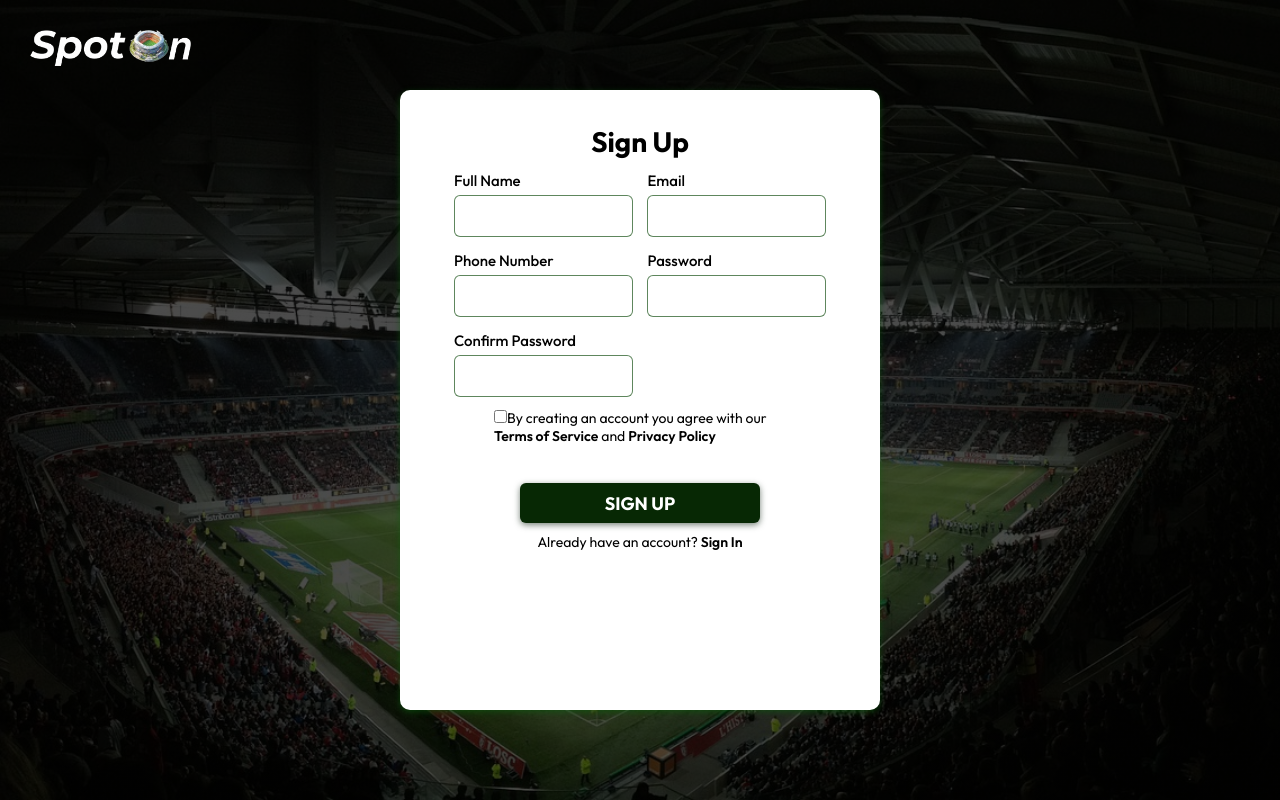
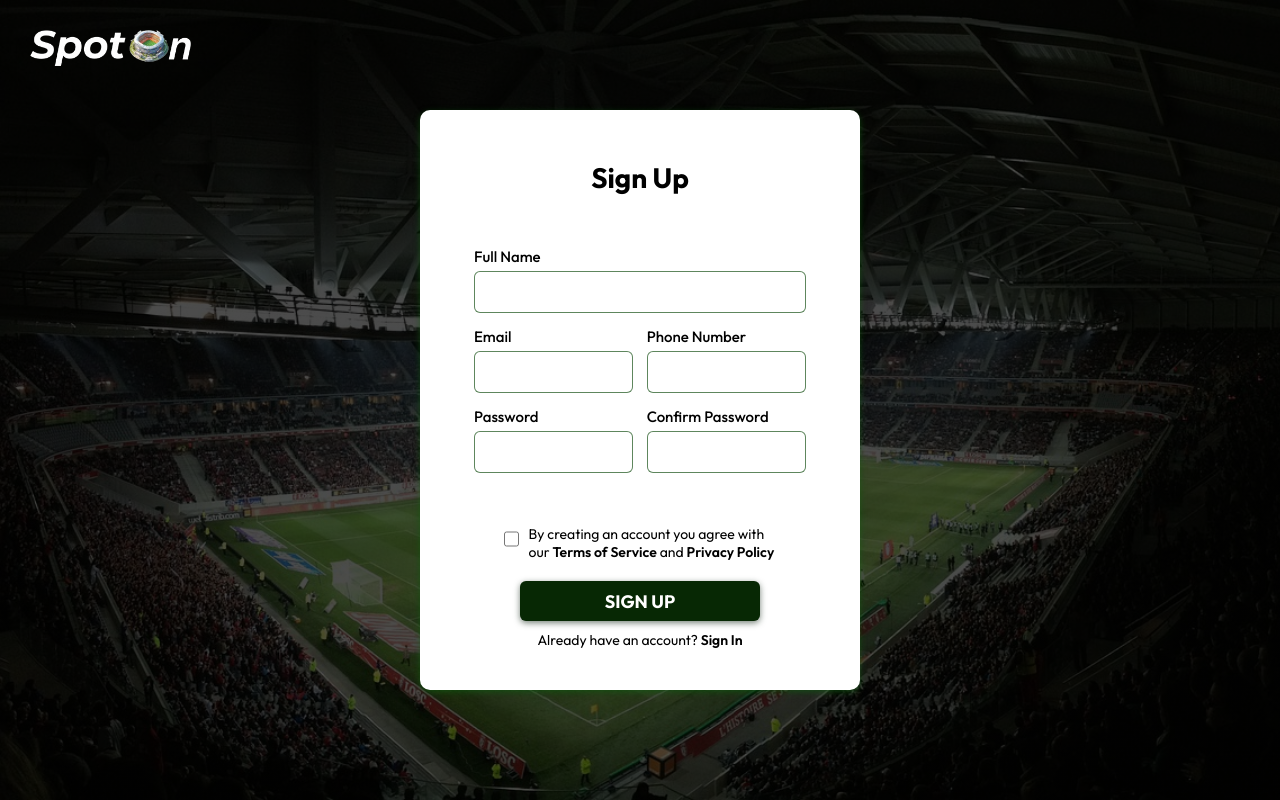
Before and after one commit to dennisjacob03/StadiumBooking, a React (Vite) app: page /signup in a window 1280 px wide. Built offline with nearby package versions, Linux system fonts and the light colour scheme; no server answers.

Commit message:
6th commit

```diff
--- a/src/Components/Navbar/Navbar.jsx
+++ b/src/Components/Navbar/Navbar.jsx
@@ -1,12 +1,24 @@
 import React, { useEffect, useState } from "react";
 import { Link } from "react-router-dom";
 import { useAuth } from "../../contexts/AuthContext";
-import { db } from "../../firebase"; // Import Firestore
-import { doc, getDoc } from "firebase/firestore"; // Firestore functions
+import { db } from "../../firebase";
+import { doc, getDoc } from "firebase/firestore";
 import "./Navbar.css";
 import logo from "../../assets/logowhite.png";
 
 const Navbar = () => {
+  const [sticky, setSticky] = useState(false);
+
+  useEffect(() => {
+    const handleScroll = () => {
+      setSticky(window.scrollY > 50);
+    };
+
+    window.addEventListener("scroll", handleScroll);
+
+    return () => window.removeEventListener("scroll", handleScroll);
+  }, []);
+
   const { currentUser, logout } = useAuth();
   const [userData, setUserData] = useState(null);
 
@@ -27,7 +39,7 @@ const Navbar = () => {
 
   return (
     <div className="navbar">
-      <nav className="container">
+      <nav className={`container ${sticky ? "dark-nav" : ""}`}>
         <img src={logo} alt="SpotOn" className="logo" />
         <ul>
           <li>Explore</li>
@@ -36,9 +48,7 @@ const Navbar = () => {
           <li>
             {currentUser ? (
               <div className="user-info">
-                <span className="username">
-                  {userData?.fullName || ""}
-                </span>
+                <span className="username">{userData?.fullName || ""}</span>
                 <button onClick={logout} className="btn logout-btn">
                   Logout
                 </button>
--- a/src/Components/Sign/Sign.css
+++ b/src/Components/Sign/Sign.css
@@ -63,7 +63,7 @@
 	margin-bottom: 7px;
 }
 .container{
-	height: 540px;
+	height: 500px;
 	width: 420px;
 	background-color: #ffffff;
 	border-radius: 10px;
@@ -73,12 +73,12 @@
 .head{
 	width: 100%;
 	text-align: center;
-	padding-top: 38px;
+	padding-top: 50px;
 	font-size: 28px;
 	font-weight: bold;
 }
 .form-all{
-	margin-top: 10px;
+	margin-top: 50px;
 }
 .form{
 	display: flex;
@@ -134,6 +134,7 @@ a{
 	font-weight: bold;
 	margin-top: 20px;
 	margin-bottom: 10px;
+	cursor: pointer;
 }
 
 .forgot button{
--- a/src/Components/Signup/Signup.css
+++ b/src/Components/Signup/Signup.css
@@ -62,8 +62,8 @@
 	margin-bottom: 7px;
 }
 .container{
-	height: 620px;
-	width: 480px;
+	height: 580px;
+	width: 440px;
 	padding: 0px 54px;
 	background-color: #ffffff;
 	border-radius: 10px;
@@ -74,19 +74,16 @@
 	text-align: center;
 	font-size: 28px;
 	font-weight: bold;
-	padding-top: 34px;
+	padding-top: 50px;
 }
 .form-all{
-	margin-top: 10px;
+	margin-top: 50px;
 	display: flex;
 	flex-wrap: wrap;
 	align-items: center;
 	justify-content: space-between;
 }
 
-.form .main{
-	width: 100%;
-}
 .form{
 	display: flex;
 	flex-wrap: wrap;
@@ -111,6 +108,9 @@
 	font-size: 16px;
 	color: rgb(16, 16, 16);
 }
+.form.main{
+	width: 100%;
+}
 .forgot{
 	width: 100%;
 	text-align: right;
@@ -122,7 +122,6 @@ a{
 	font-weight: 600;
 }
 .signing{
-	margin-top: 18px;
 	width: 100%;
 	text-align: center;
 }
@@ -141,11 +140,23 @@ a{
 	font-weight: bold;
 	margin-top: 20px;
 	margin-bottom: 10px;
+	cursor: pointer;
 }
 
-			.check{
-				width: 300px;
-				font-size: 14px;
-				margin-left: 40px;
-			}
+	.check{
+		width: 100%;
+		padding: 0 26px;
+		font-size: 14px;
+		display: flex;
+		justify-content: center;
+		margin-top: 40px;
+	}
+	.check input{
+		width: 10%;
+		height: 20px;
+		margin: 4px;
+	}
+	.check label{
+		margin-left: 6px;
+	}
 }
--- a/src/Components/Signup/Signup.jsx
+++ b/src/Components/Signup/Signup.jsx
@@ -3,8 +3,8 @@ import { Link, useNavigate } from "react-router-dom";
 import { useAuth } from "../../contexts/AuthContext";
 import { toast } from "react-toastify";
 import { sendEmailVerification } from "firebase/auth";
-import { db } from "../../firebase"; // Import Firestore
-import { doc, setDoc, serverTimestamp } from "firebase/firestore"; // Firestore functions
+import { db } from "../../firebase";
+import { doc, setDoc, serverTimestamp } from "firebase/firestore";
 import logo from "../../assets/logowhite.png";
 import "./Signup.css";
 
@@ -90,7 +90,7 @@ const Signup = () => {
           <div className="head">Sign Up</div>
           <form onSubmit={handleSubmit}>
             <div className="form-all">
-              <div className="form">
+              <div className="form main">
                 <label htmlFor="fullName">Full Name</label>
                 <input
                   type="text"
```
